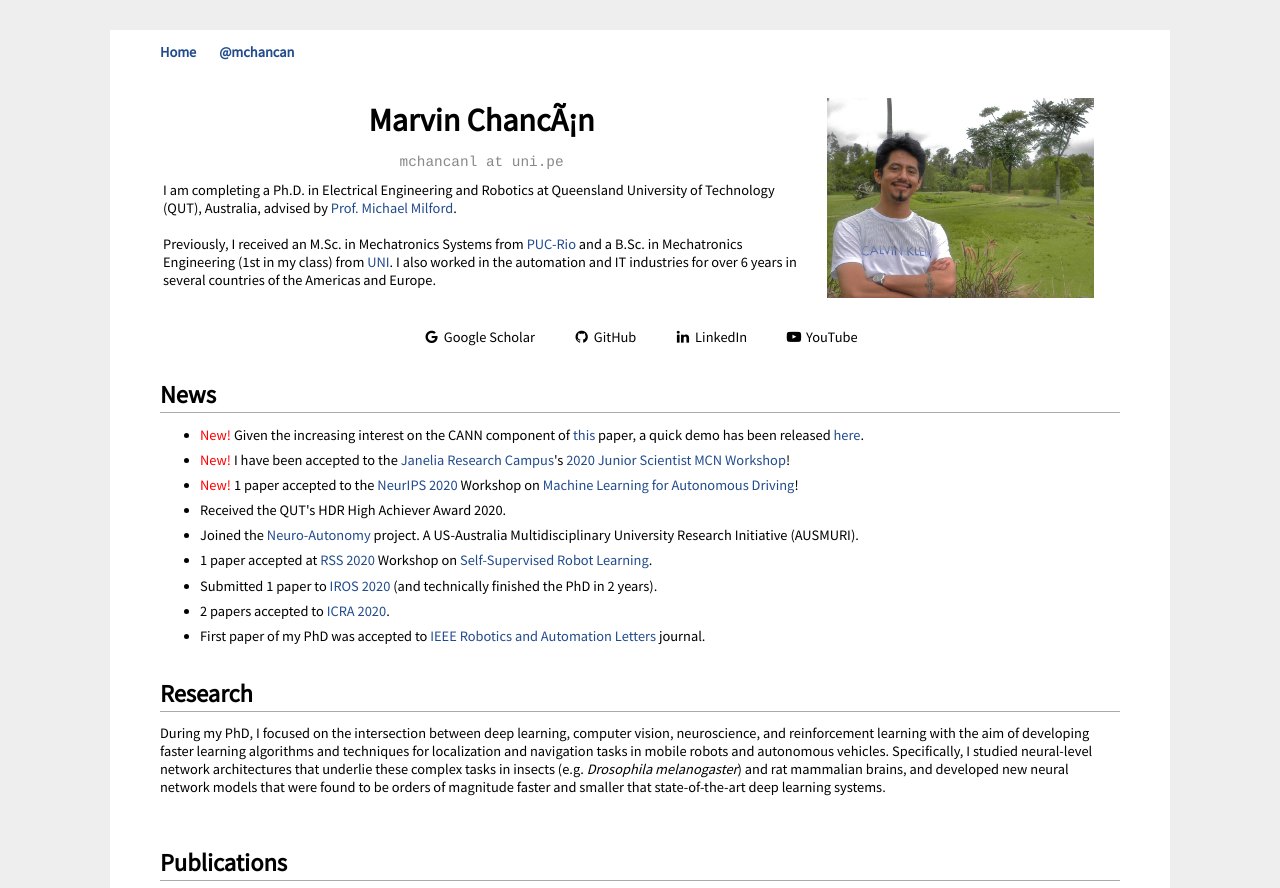
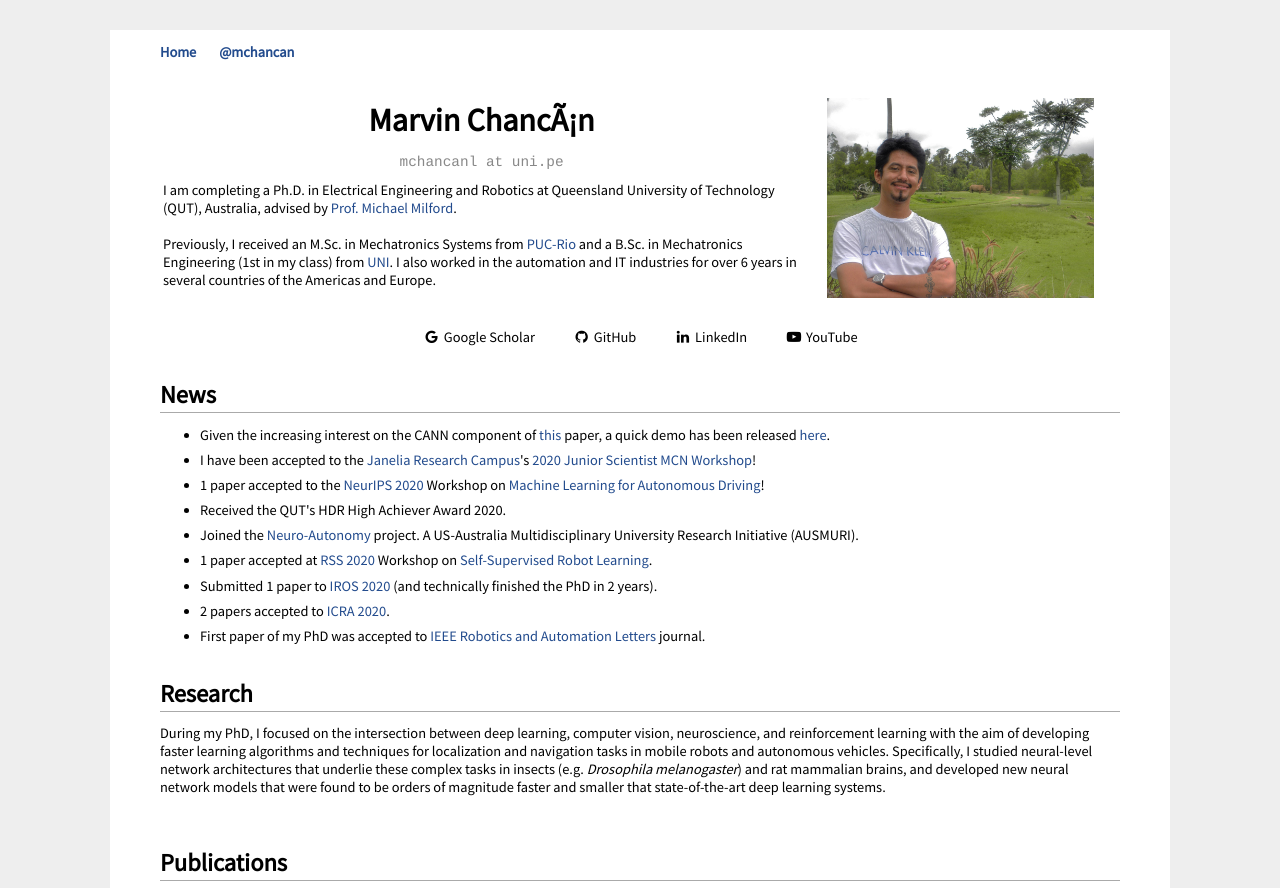
Before and after one commit to mchancan/mchancan.github.io, a Jekyll site: the page built from index.html, in a window 1280 px wide and 900 px high, cut to the strip 0-888 px from the top of the window. Built offline with Jekyll 4.4.1, drawn with Linux system fonts in a browser that asks for light colours; comment, search, counter and statistics services are not loaded; a style sheet for code colours, icons or effects is not loaded.

Commit message:
Update index.html

```diff
--- a/index.html
+++ b/index.html
@@ -35,9 +35,9 @@ title: Marvin Chancán
 
 <h2>News</h2>
 <ul>
-	<li><font color = 'red'>New!</font> Given the increasing interest on the CANN component of <a href="https://mchancan.github.io/projects/FlyNet" target="_blank">this</a> paper, a quick demo has been released <a href="https://github.com/mchancan/flynet#update-about-the-cann-implementation" target="_blank">here</a>.</li>
-	<li><font color = 'red'>New!</font> I have been accepted to the <a href="https://www.janelia.org/" target="_blank">Janelia Research Campus</a>'s <a href="https://www.janelia.org/you-janelia/conferences/junior-scientist-workshop-on-mechanistic-cognitive-neuroscience" target="_blank">2020 Junior Scientist MCN Workshop</a>!</li>
-	<li><font color = 'red'>New!</font> 1 paper accepted to the <a href="https://neurips.cc/Conferences/2020/" target="_blank">NeurIPS 2020</a> Workshop on <a href="https://ml4ad.github.io" target="_blank">Machine Learning for Autonomous Driving</a>!</li>
+	<!--<li><font color = 'red'>New!</font>--><li>Given the increasing interest on the CANN component of <a href="https://mchancan.github.io/projects/FlyNet" target="_blank">this</a> paper, a quick demo has been released <a href="https://github.com/mchancan/flynet#update-about-the-cann-implementation" target="_blank">here</a>.</li>
+	<li>I have been accepted to the <a href="https://www.janelia.org/" target="_blank">Janelia Research Campus</a>'s <a href="https://www.janelia.org/you-janelia/conferences/junior-scientist-workshop-on-mechanistic-cognitive-neuroscience" target="_blank">2020 Junior Scientist MCN Workshop</a>!</li>
+	<li>1 paper accepted to the <a href="https://neurips.cc/Conferences/2020/" target="_blank">NeurIPS 2020</a> Workshop on <a href="https://ml4ad.github.io" target="_blank">Machine Learning for Autonomous Driving</a>!</li>
 	<li>Received the QUT's HDR High Achiever Award 2020</a>.</li>
 	<li>Joined the <a href="http://sites.bu.edu/neuroautonomy/" target="_blank">Neuro-Autonomy</a> project. A US-Australia Multidisciplinary University Research Initiative (AUSMURI)</a>.</li>
 	<li>1 paper accepted at <a href="https://roboticsconference.org/" target="_blank">RSS 2020</a> Workshop on <a href="https://www.brainlinks-braintools.uni-freiburg.de/rss20-ssrl/" target="_blank">Self-Supervised Robot Learning</a>.</li>
```
